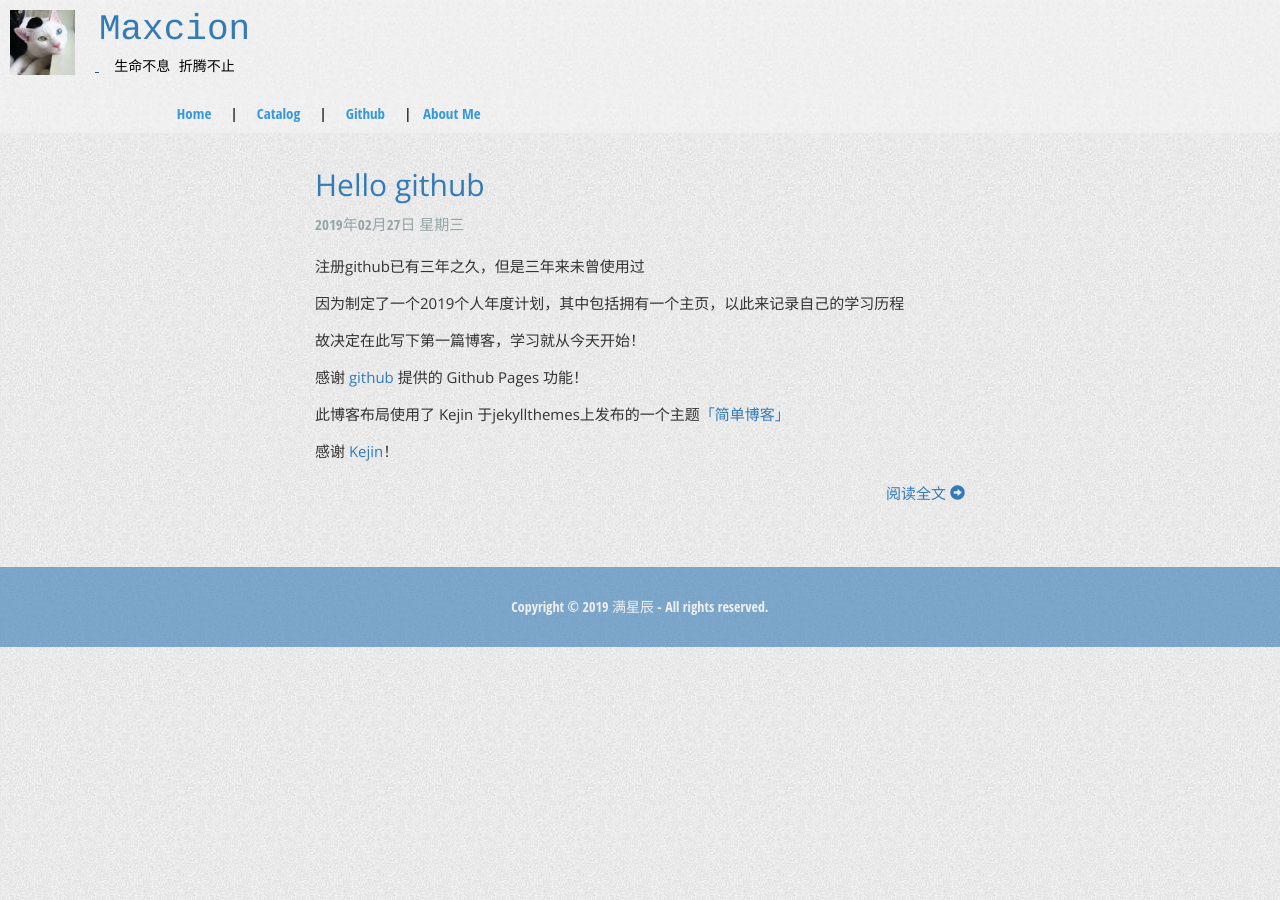
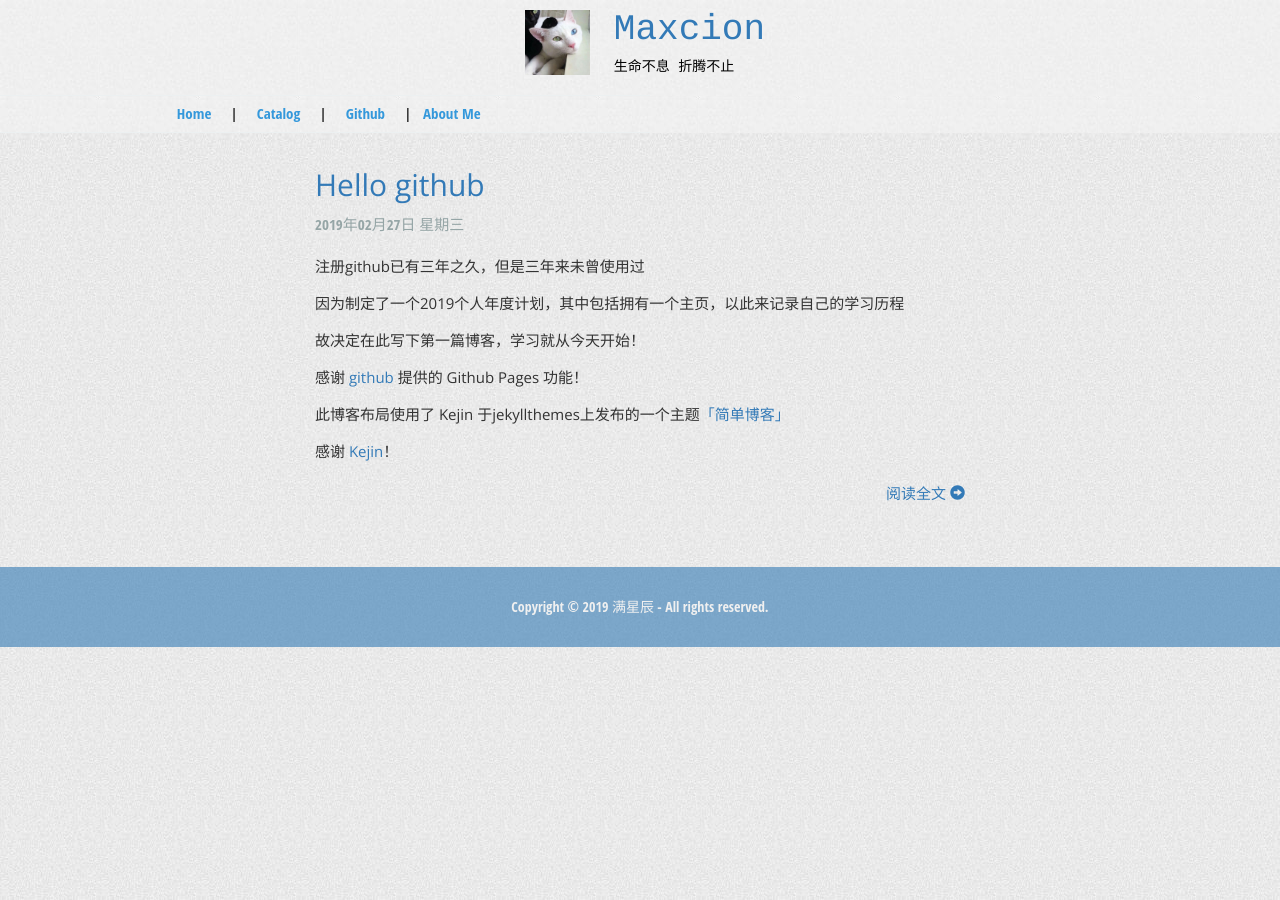
Before and after one commit to Maxcion/Maxcion.github.io, a Jekyll site: the page built from index.html, in a window 1280 px wide. Built offline with Jekyll 4.4.1, drawn with Linux system fonts in a browser that asks for light colours.

Commit message:
Update blog.css

```diff
--- a/assets/css/blog.css
+++ b/assets/css/blog.css
@@ -9,7 +9,7 @@ body {
     /*padding: 2rem 1rem;*/
     font-weight: 200;
     color: #333;
-    text-align: left;;
+    text-align: center;;
     /*text-shadow: 0 1px 0 rgba(0,0,0,.1);*/
     background-color: #fff;
     background-image: url(../img/bg-top.jpg);
@@ -26,7 +26,7 @@ body {
 }
 
 .authorheader {
-    text-align: center;
+    text-align: left;
 }
 
 .blogtitle {
```
